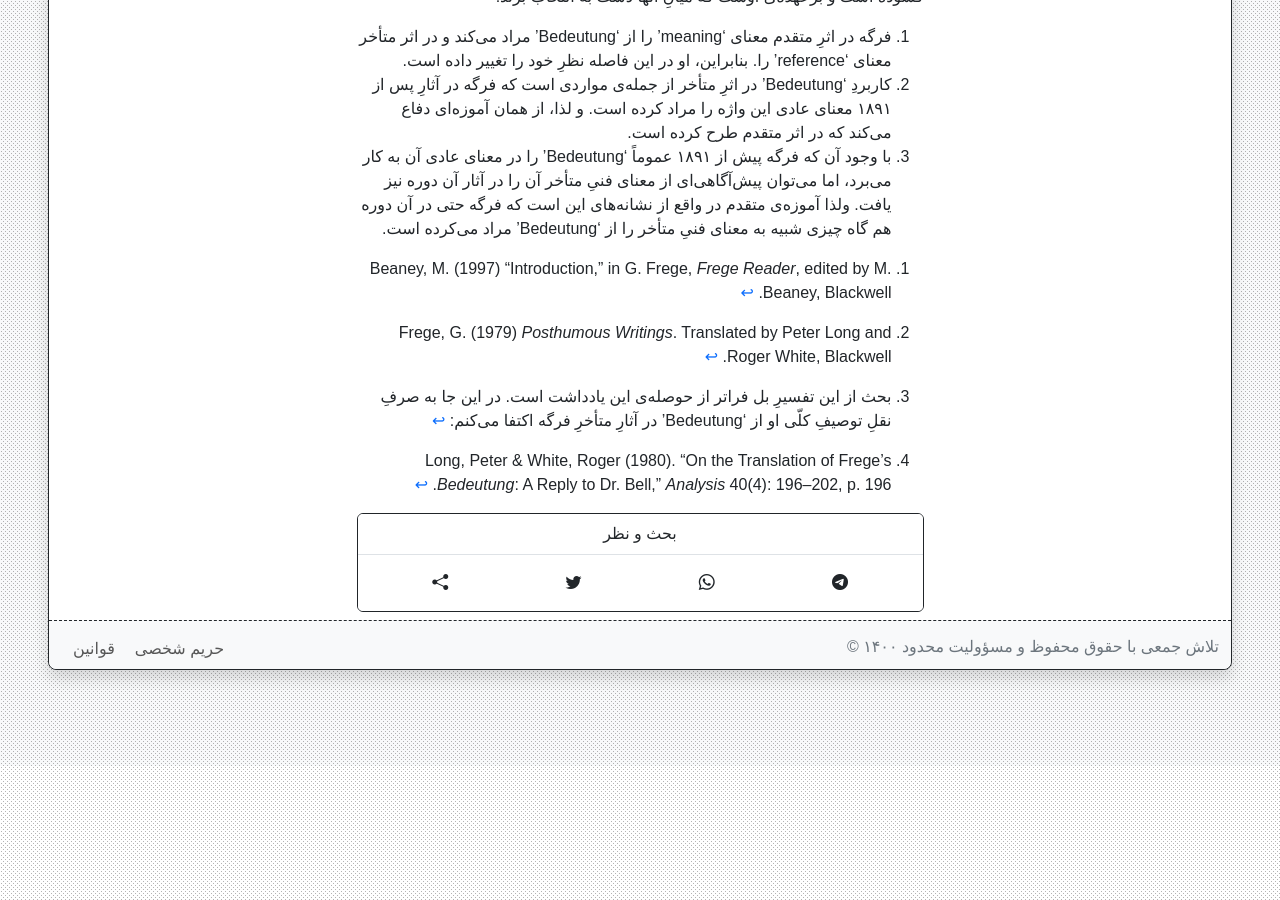
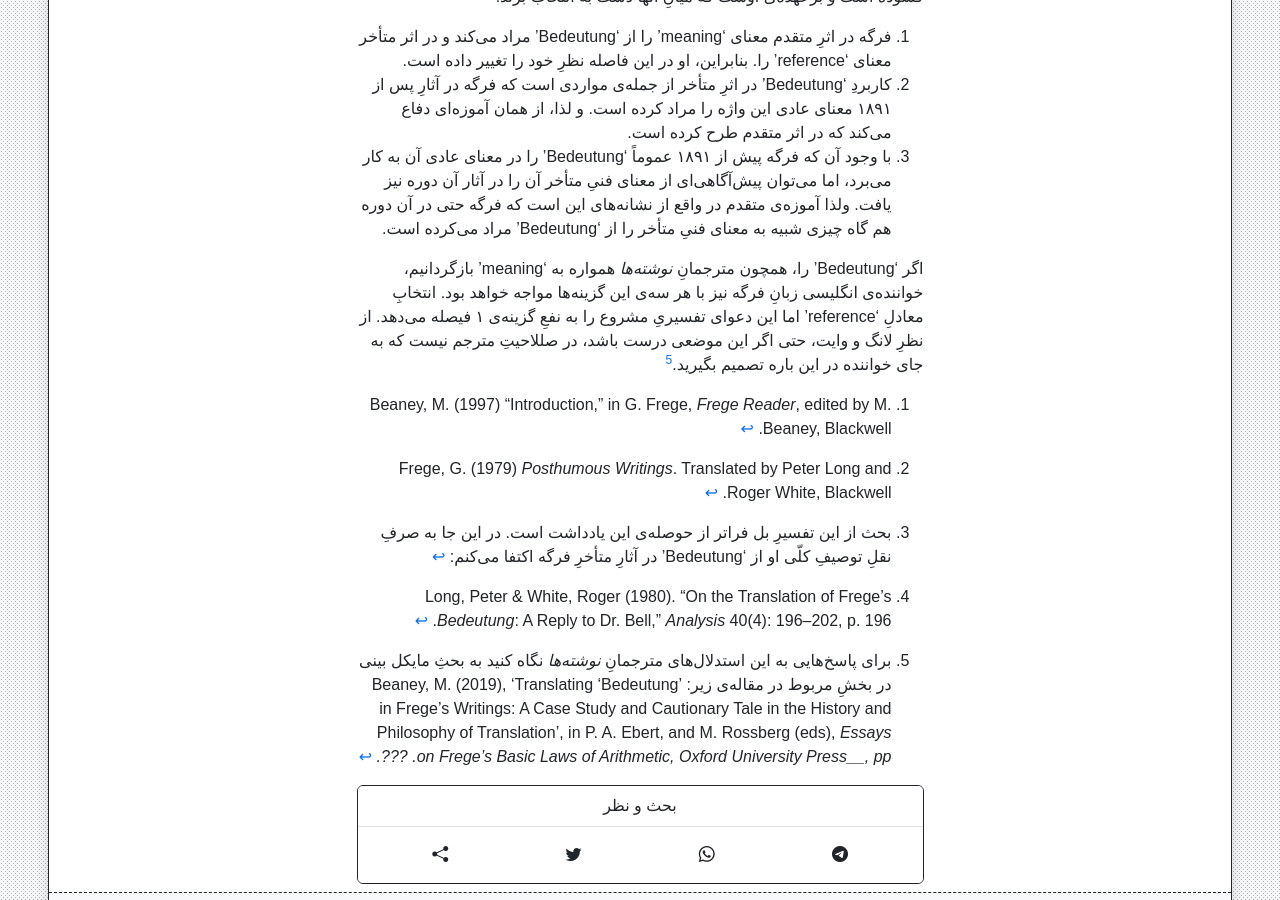
Before and after one commit to phicudemy/phicudemy.github.io, a Jekyll site: the page built from _posts/2024-07-16-fregebedeutung۲.md, in a window 1280 px wide and 900 px high, scrolled down 4608 px. Built offline with Jekyll 4.4.1, drawn with Linux system fonts in a browser that asks for light colours; comment, search, counter and statistics services are not loaded; a style sheet for code colours, icons or effects is not loaded; before the commit the page ends 5374 px from its top, so only the background shows below that.

Commit message:
TinaCMS content update

```diff
--- a/_posts/2024-07-16-fregebedeutung۲.md
+++ b/_posts/2024-07-16-fregebedeutung۲.md
@@ -56,6 +56,8 @@ contents: _contents/article.md
 2. کاربردِ ‘Bedeutung’ در اثرِ متأخر از جمله‌ی مواردی است که فرگه در آثارِ پس از ۱۸۹۱ معنای عادی این واژه را مراد کرده است. و لذا، از همان آموزه‌ای دفاع می‌کند که در اثر متقدم طرح کرده است.
 3. با وجود آن که فرگه پیش از ۱۸۹۱ عموماً ‘Bedeutung’ را در معنای عادی آن به کار می‌برد، اما می‌توان پیش‌آگاهی‌ای از معنای فنیِ متأخر آن را در آثار آن دوره نیز یافت. ولذا آموزه‌ی متقدم در واقع از نشانه‌های این است که فرگه حتی در آن دوره هم گاه چیزی شبیه به معنای فنیِ متأخر را از ‘Bedeutung’ مراد می‌کرده است.
 
+اگر ‘Bedeutung’ را، همچون مترجمانِ _نوشته‌ها_ همواره به ‘meaning’ بازگردانیم، خواننده‌ی انگلیسی زبانِ فرگه نیز با هر سه‌ی این گزینه‌ها مواجه خواهد بود. انتخابِ معادلِ ‘reference’ اما این دعوای تفسیریِ مشروع را به نفعِ گزینه‌ی ۱ فیصله می‌دهد. از نظرِ لانگ و وایت، حتی اگر این موضعی درست باشد، در صللاحیتِ مترجم نیست که به جای خواننده در این باره تصمیم بگیرید.[^5]
+
 
 
 
@@ -65,3 +67,5 @@ contents: _contents/article.md
 [^2]: Frege, G. (1979) _Posthumous Writings_. Translated by Peter Long and Roger White, Blackwell.
 [^3]: بحث از این تفسیرِ بل فراتر از حوصله‌ی این یادداشت است. در این جا به صرفِ نقلِ توصیفِ کلّی او از ‘Bedeutung’ در آثارِ متأخرِ فرگه اکتفا می‌کنم:
 [^4]: Long, Peter & White, Roger (1980). “On the Translation of Frege’s _Bedeutung_: A Reply to Dr. Bell,” _Analysis_ 40(4): 196–202, p. 196.
+[^5]: برای پاسخ‌هایی به این استدلال‌های مترجمانِ _نوشته‌ها_ نگاه کنید به بحثِ مایکل بینی در بخشِ‌ مربوط در مقاله‌ی زیر:
+     Beaney, M. (2019), 'Translating ‘Bedeutung’ in Frege’s Writings: A Case Study and Cautionary Tale in the History and Philosophy of Translation', in P. A. Ebert, and M. Rossberg (eds), _Essays on Frege's Basic Laws of Arithmetic, Oxford University Press__, pp. ???._
```
